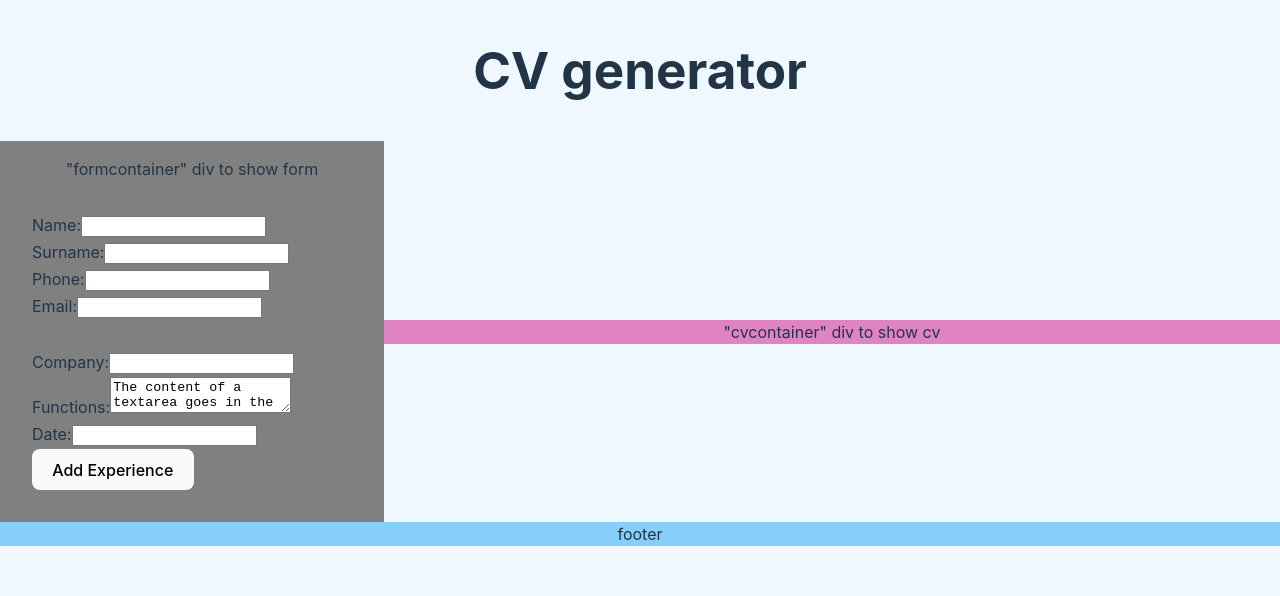
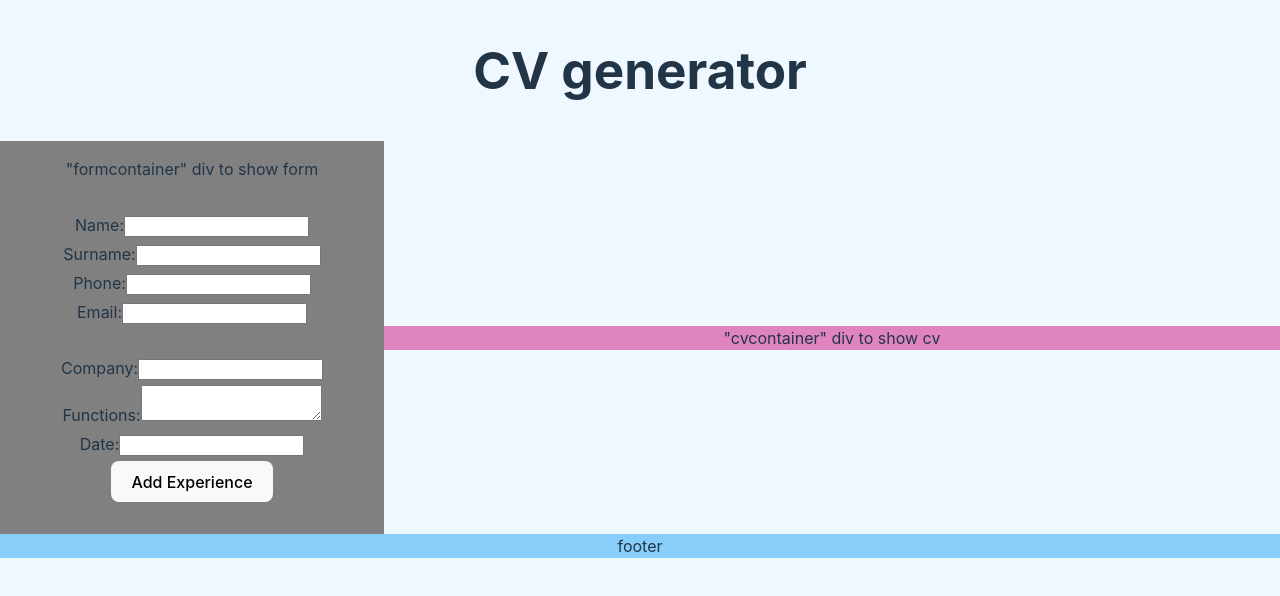
Before and after one commit to eduarmarin/cvgenerator, a React (Vite) app: page / in a window 1280 px wide. Shown: the top 596 px of the page. Built offline with nearby package versions, Linux system fonts and the light colour scheme.

Commit message:
info and experience info almost ok

```diff
--- a/src/App.css
+++ b/src/App.css
@@ -67,8 +67,8 @@
   display: flex;
   align-items: center;
   justify-content: space-between;
-  flex-direction: row;
+  flex-direction: column;
   flex-wrap: wrap;
   margin: 2rem;
-  gap: 3px;
+  gap: 5px;
 }
--- a/src/files/experience.jsx
+++ b/src/files/experience.jsx
@@ -1,7 +1,7 @@
 
 import { useState } from 'react'
 
-const products = [
+const info = [
   { label: 'Name', type: 'text', name: 'name'},
   { label: 'Surname', type: 'text', name: 'surname'},
   { label: 'Phone', type: 'number', name: 'phone'},
@@ -11,7 +11,7 @@ const products = [
 export function Info() {
   return (
     <div className="info common">
-      {products.map((product) => (
+      {info.map((product) => (
         <label key={product.name}>{product.label}:
           <input type={product.type} name={product.name} />
         </label>
@@ -19,27 +19,30 @@ export function Info() {
     </div>
   )
 }
-
-/* export function Info() {
+const infoexper = [
+  { label: 'Company', type: 'text', name: 'company'},
+  { label: 'Functions', type: 'textarea', name: 'functions'},
+  { label: 'Date', type: 'number', name: 'date'}
+];
+export	function Experience() {
+  const [textarea, setTextarea] = useState("The content of a textarea goes in the value attribute")
+  const handleClick = () => {console.log('this is:', this)}
   return (
-      <div className="info common">
-        <label>Name:
-          <input type="text" name="name" />
+    <div className="experience common">
+      {infoexper.map((product) => (
+        <label key={product.name}>{product.label}:
+          {product.type == 'textarea'  ? (
+            <textarea type={product.type} name={product.name} />
+            ) : (
+              <input type={product.type} name={product.name} />
+            )}
         </label>
-        <label>Surname:
-          <input type="text" name="surname" />
-        </label>
-        <label>Phone:
-          <input type="number" name="phone" />
-        </label>
-        <label>Email:
-          <input type="text" name="email" />
-        </label>
-      </div>
+      ))}
+      <button onClick={handleClick}>Add Experience</button>
+    </div>
   )
-} */
-
-export function Experience() {
+}
+/* export function Experience() {
   const [textarea, setTextarea] = useState("The content of a textarea goes in the value attribute")
   const handleClick = () => {
     console.log('this is:', this)
@@ -58,7 +61,7 @@ export function Experience() {
         <button onClick={handleClick}>Add Experience</button>
       </div>
   )
-}
+} */
 
 
 //export {Info, Experience}
```
